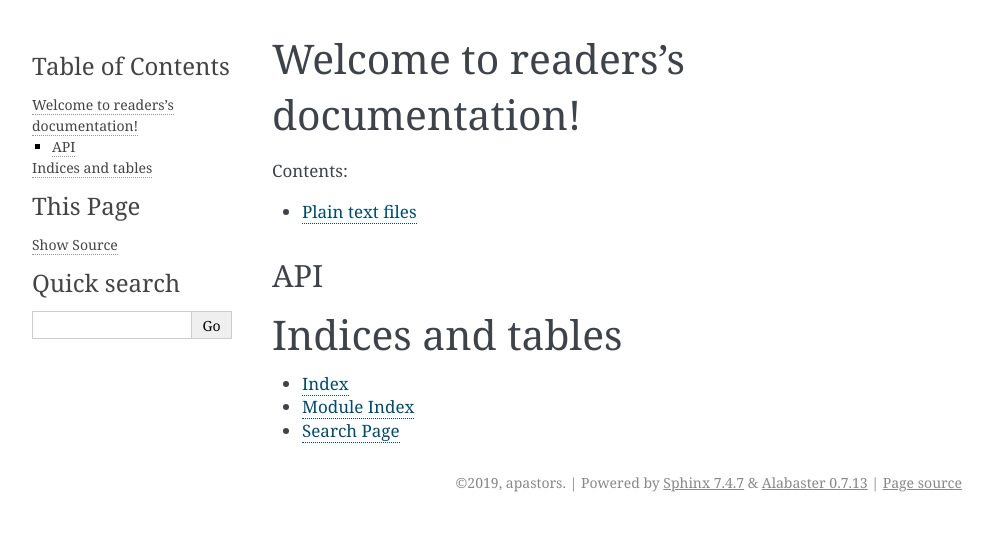
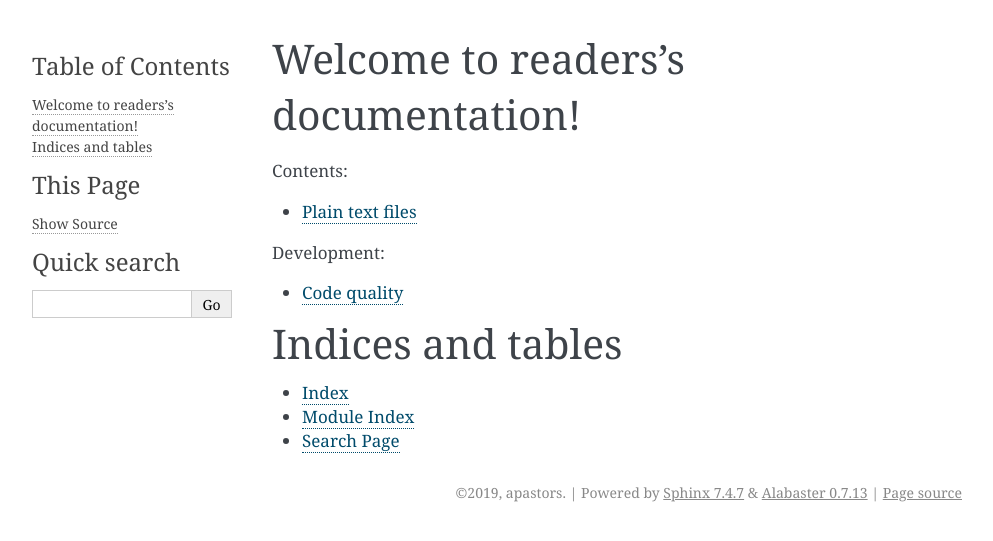
Before and after one commit to alvaro-ps/readers, a Sphinx documentation site: the page built from docs/source/index.rst, in a window 1280 px wide. Shown: the top 541 px of the page, without its empty margins (148-1141 px from the left). Built offline with Sphinx 7.4.7, drawn with Linux system fonts in a browser that asks for light colours; pages that are not in the unit, such as notebooks, are missing from menus; some of the changed lines change nothing that is shown.

Commit message:
add all files in readers and add standards

```diff
--- a/docs/source/conf.py
+++ b/docs/source/conf.py
@@ -181,6 +181,14 @@ epub_exclude_files = ['search.html']
 
 
 # -- Extension configuration -------------------------------------------------
+autodoc_default_options = {
+    'members': None,
+    'undoc-members': None,
+    'private-members': None,
+    'inherited-members': None,
+    'special-members': '__enter__, __exit__, __iter__, __next__'
+}
+autodoc_member_order = 'groupwise'
 
 # -- Options for intersphinx extension ---------------------------------------
 
--- a/docs/source/index.rst
+++ b/docs/source/index.rst
@@ -8,16 +8,24 @@ Welcome to readers's documentation!
 
 .. toctree::
     :maxdepth: 2
+    :glob:
     :caption: Contents:
 
-    readers/file_reader
+    readers/*
 
-API
----
 .. toctree::
     :maxdepth: 2
+    :caption: Development:
 
-    api/api
+    development/standards
+
+.. toctree::
+    :glob:
+    :titlesonly:
+    :maxdepth: 2
+    :caption: API:
+
+    api/*
 
 
 Indices and tables
```
